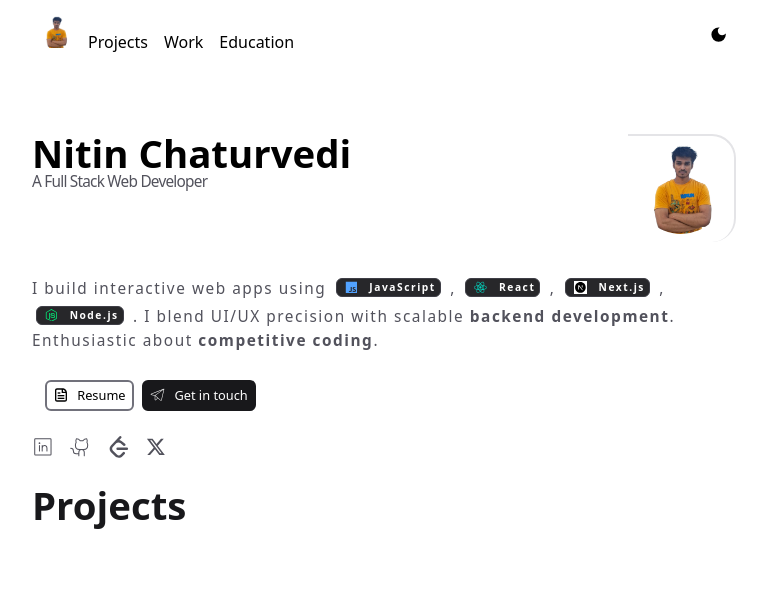
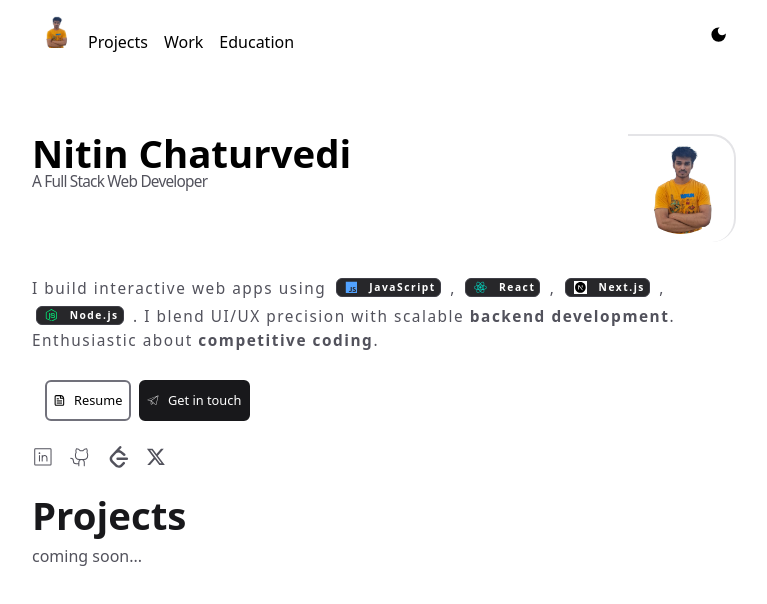
Before and after one commit to chaturvedinitin/PortfolioNitinChaturvedi, a React (Vite) app in the folder frontend/: page / in a window 1280 px wide. Shown: the top 604 px of the page, without its empty margins (256-1023 px from the left). Built offline with nearby package versions, Linux system fonts and the light colour scheme.

Commit message:
changed introduction and animations

```diff
--- a/frontend/src/components/Header.jsx
+++ b/frontend/src/components/Header.jsx
@@ -4,7 +4,7 @@ import { MdDarkMode } from "react-icons/md"
 
 const Header = () => {
   return (
-    <div className="sticky top-0 z-50 bg-white/20 backdrop-blur-sm w-full">
+    <div className="sticky top-0 z-50 bg-white/60 backdrop-blur-xs w-full">
       <div className="container mx-auto max-w-3xl px-4 py-4 animate-fade-in-blur rounded-md">
         <div className="flex justify-between items-center px-6">
           <div className="flex justify-between gap-4 items-baseline">
--- a/frontend/src/pages/Introduction.jsx
+++ b/frontend/src/pages/Introduction.jsx
@@ -55,20 +55,40 @@ const Introduction = () => {
                 Enthusiastic about <strong>competitive coding</strong>.
             </div>
             <div className='flex flex-col justify-around items-start gap-4 md:gap-[2vw] mt-6 md:mt-[2vw]'>
-                <div className='flex flex-col sm:flex-row gap-2 justify-start items-start sm:items-center pl-0 sm:pl-[1vw]'>
-                    <div className='flex gap-2 justify-between items-center border-2 rounded-md border-zinc-500 px-3 py-2 md:px-[0.5vw] md:py-[0.3vw]'>
-                        <div>
+                <div className="flex flex-col sm:flex-row gap-2 justify-start items-start sm:items-center pl-0 sm:pl-[1vw]">
+
+                    <div className="border-2 rounded-md border-zinc-500  transition-all duration-300 ease-in-out">
+                        <a
+                            href="https://docs.google.com/document/d/1mBTAJPTziFSIN2NueDyhPyVaDDzCWOuu/edit?usp=sharing&ouid=101139583786478365075&rtpof=true&sd=true"
+                            target="_blank"
+                            rel="noopener noreferrer"
+                            className="relative flex gap-2 justify-between items-center text-sm md:text-base lg:text-[1vw] px-3 py-2 md:px-[0.5vw] md:py-[0.3vw] overflow-hidden h-[2.3rem] group"
+                        >
                             <CgFileDocument />
-                        </div>
-                        <a href='https://docs.google.com/document/d/1mBTAJPTziFSIN2NueDyhPyVaDDzCWOuu/edit?usp=sharing&ouid=101139583786478365075&rtpof=true&sd=true' className='text-sm md:text-base lg:text-[1vw]' target='blank'>Resume</a>
+                            <span className="relative block overflow-hidden">
+                                <span className="block transition-transform duration-300 group-hover:-translate-y-full">Resume</span>
+                                <span className="absolute left-0 top-full block transition-transform duration-300 group-hover:-translate-y-full">Resume</span>
+                            </span>
+                        </a>
                     </div>
-                    <div className='flex gap-2 justify-between items-center bg-zinc-900 text-white border-2 rounded-md border-zinc-900 px-3 py-2 md:px-[0.5vw] md:py-[0.3vw]'>
-                        <div>
+
+                    <div className="bg-zinc-900 text-white border-2 rounded-md border-zinc-900 hover:bg-zinc-800 transition-all duration-300 ease-in-out">
+                        <a
+                            href="mailto:chaturvediinitin@gmail.com"
+                            target="_blank"
+                            rel="noopener noreferrer"
+                            className="relative flex gap-2 justify-between items-center text-sm md:text-base lg:text-[1vw] px-3 py-2 md:px-[0.5vw] md:py-[0.3vw] overflow-hidden h-[2.3rem] group"
+                        >
                             <PiTelegramLogoThin />
-                        </div>
-                        <a href='mailto:chaturvediinitin@gmail.com' target='_blank' className='text-sm md:text-base lg:text-[1vw]'>Get in touch</a>
+                            <span className="relative block overflow-hidden">
+                                <span className="block transition-transform duration-300 group-hover:-translate-y-full">Get in touch</span>
+                                <span className="absolute left-0 top-full block transition-transform duration-300 group-hover:-translate-y-full">Get in touch</span>
+                            </span>
+                        </a>
                     </div>
+
                 </div>
+
                 <div className='flex justify-start items-center gap-3 md:gap-4 text-2xl md:text-3xl lg:text-[1.7vw] text-zinc-600'>
                     <a href='https://www.linkedin.com/in/chaturvedinitin' target='_blank'><PiLinkedinLogoLight /></a>
                     <a href='https://github.com/chaturvedinitin/' target='_blank'><PiGithubLogoLight /></a>
@@ -79,6 +99,7 @@ const Introduction = () => {
 
             <div className='mt-8 md:mt-[2vw]'>
                 <h1 className='text-zinc-900 text-3xl md:text-4xl lg:text-[3vw] font-bold'>Projects</h1>
+                <h2 className='text-zinc-600 mt-2'>coming soon...</h2>
             </div>
         </div>
     );
```
